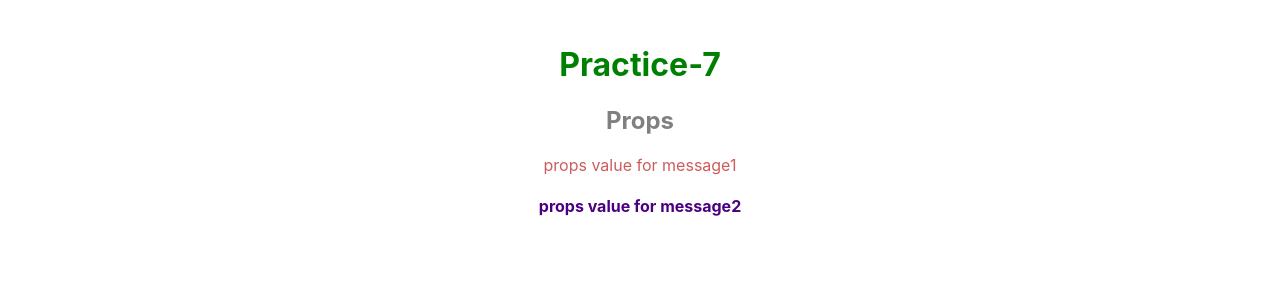
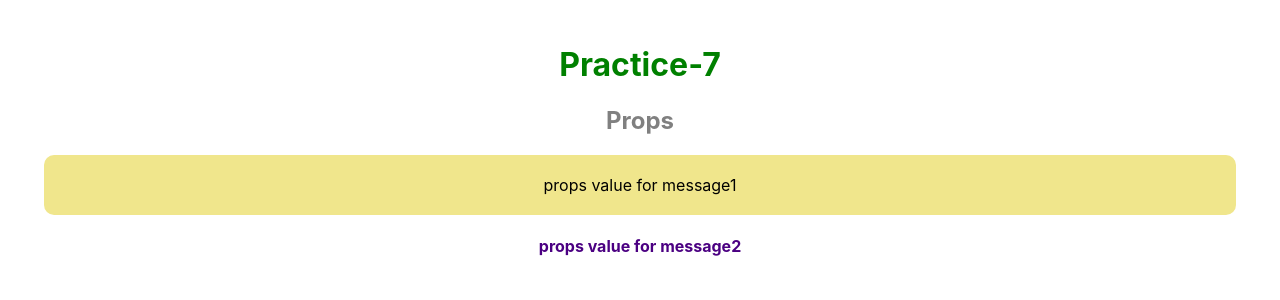
Before and after one commit to Divyanshi-Bansal/Svelte, a Svelte app in the folder svelteApp/: page / in a window 1280 px wide. Shown: the top 300 px of the page. Built offline with nearby package versions, Linux system fonts and the light colour scheme.

Commit message:
done with dual classes

```diff
--- a/svelteApp/src/App.svelte
+++ b/svelteApp/src/App.svelte
@@ -19,7 +19,7 @@
 	<!-- <Loops/> -->
 	<!-- <InlineDeleteEventHandler/> -->
 	<!-- <Conditionals/> -->
-	<Props message1="props value for message1" message2="props value for message2"/>
+	<Props message1="props value for message1" message2="props value for message2" isPromo={true}/>
 </main>
 
 <style>
--- a/svelteApp/src/component/Props.svelte
+++ b/svelteApp/src/component/Props.svelte
@@ -1,7 +1,7 @@
 <script>
     export let message1 = "default message1";
     export let message2 = "default message2";
-    let isPromo = false;
+    export let isPromo = false;
 </script>
 
 <main>
@@ -24,7 +24,7 @@
     h4{
         color: indigo;
     }
-    .promo p{
+    .promo{
         background-color: khaki;
         margin: 20px;
         padding: 20px;
```
